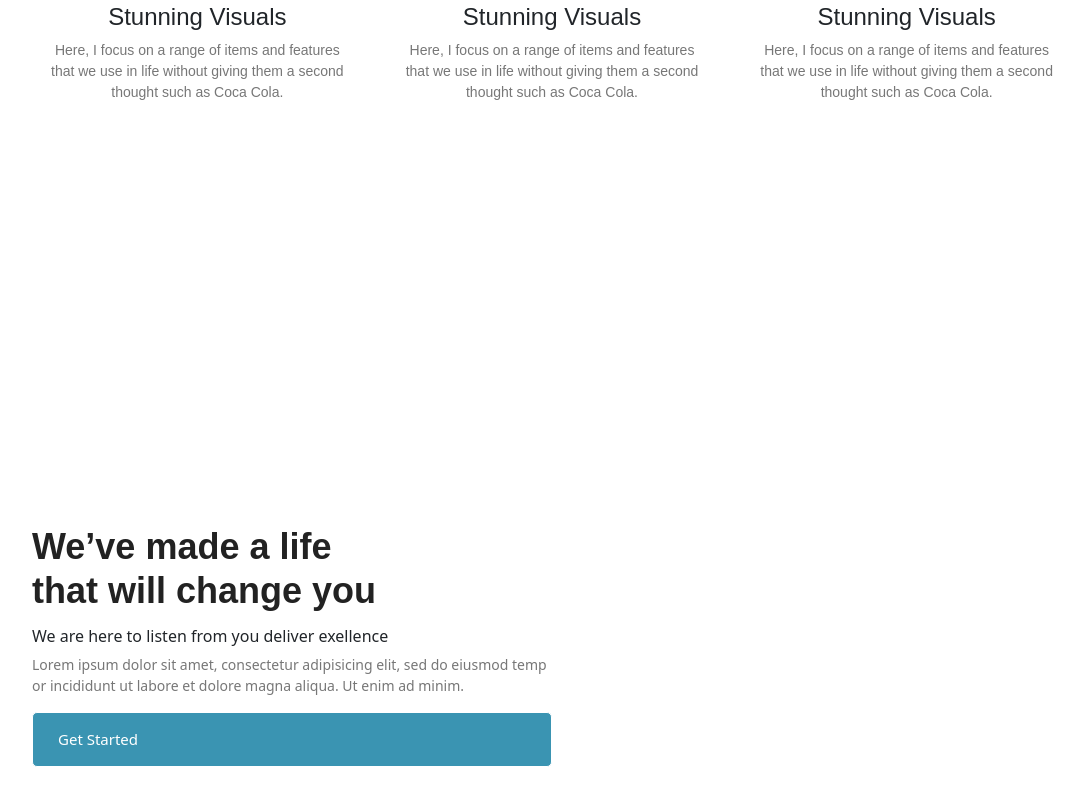
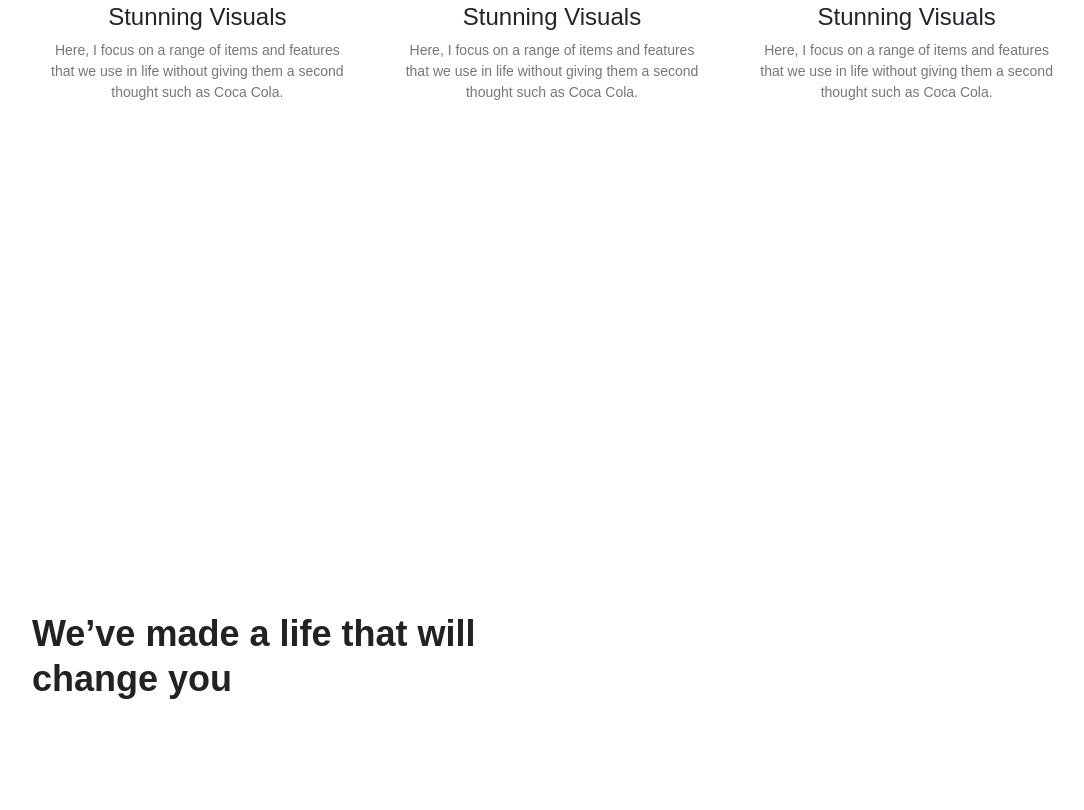
Before and after one commit to AladinDestanovic/nexus., a plain HTML site: page nexus.html in a window 1280 px wide. Shown: the part 1172-1982 px from the top of the page, without its empty margins (88-1172 px from the left). Drawn offline with nearby package versions, Linux system fonts and the light colour scheme.

Commit message:
Add files via upload

```diff
--- a/nexus.css
+++ b/nexus.css
@@ -170,7 +170,14 @@ height: 100vh;
 display: flex;
 align-items: center;
 }
-
+ .ttext {
+    color: #222;
+    line-height: 45px;
+    font-size: 36px;
+    font-family: "Heebo",sans-serif;
+    font-weight: bold;
+    margin-bottom: 20px;
+ }
 
 
 
--- a/nexus.html
+++ b/nexus.html
@@ -84,21 +84,14 @@
     </div>
 </div>
 </div>
-<div class="third-container">
+<div class="third-container flex-row">
+    <div class="flex-column col-lg-6">
 
-        <div class="flex-row col-lg-6">
-            <h1 class="h1-dec ">
-            We’ve made a life <br>
-                that will change you
-            </h1>
-            <h6 class="h6">We are here to listen from you deliver exellence</h6>
-            <p class="par-gray">Lorem ipsum dolor sit amet, consectetur adipisicing elit,
-                 sed do eiusmod temp or incididunt ut labore et dolore magna aliqua. Ut enim ad minim.</p>
-                 <div class="linkone"><a href="#">Get Started</a>
-                    </div>      <img src="secimg.webp" alt="" class="col-lg-6">
 
-        <p></p>
-        </div>
+        <h3 class="ttext">We’ve made a life
+         that will change you</h3>
+    </div>
+
 
 </div>
 
```
